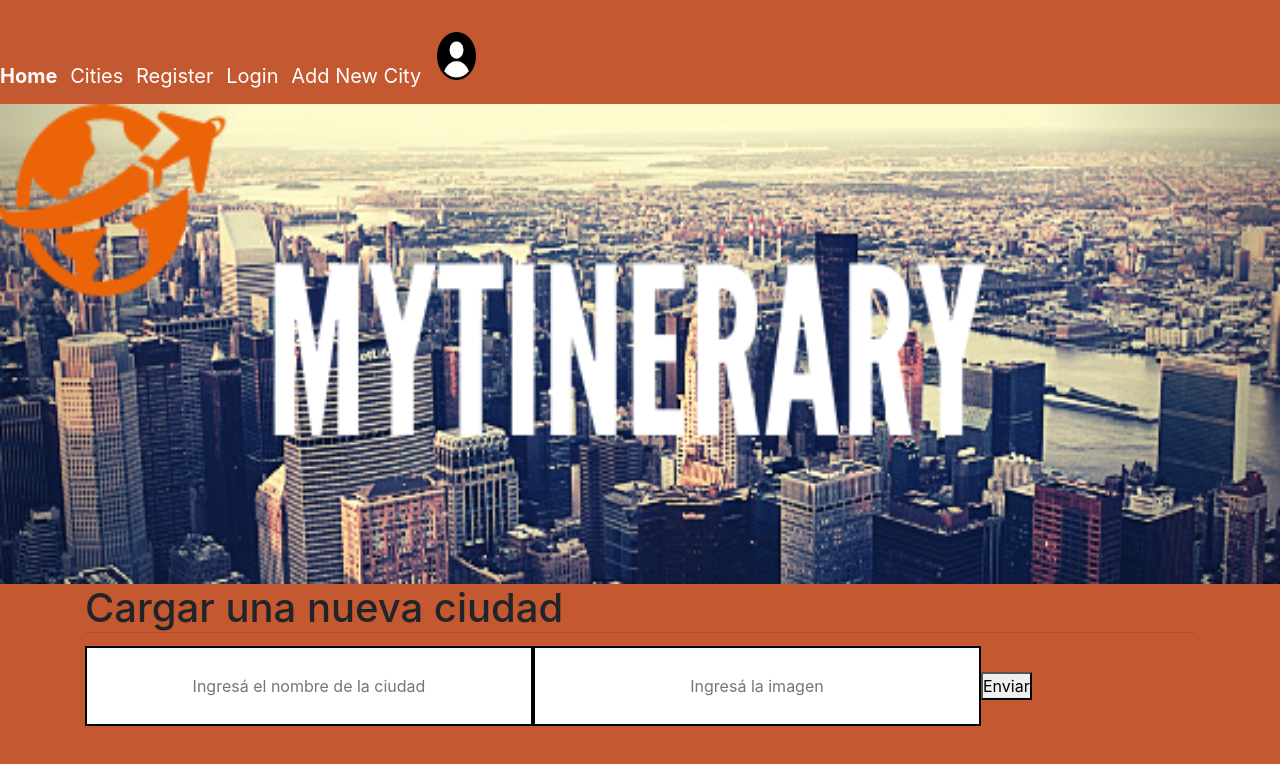
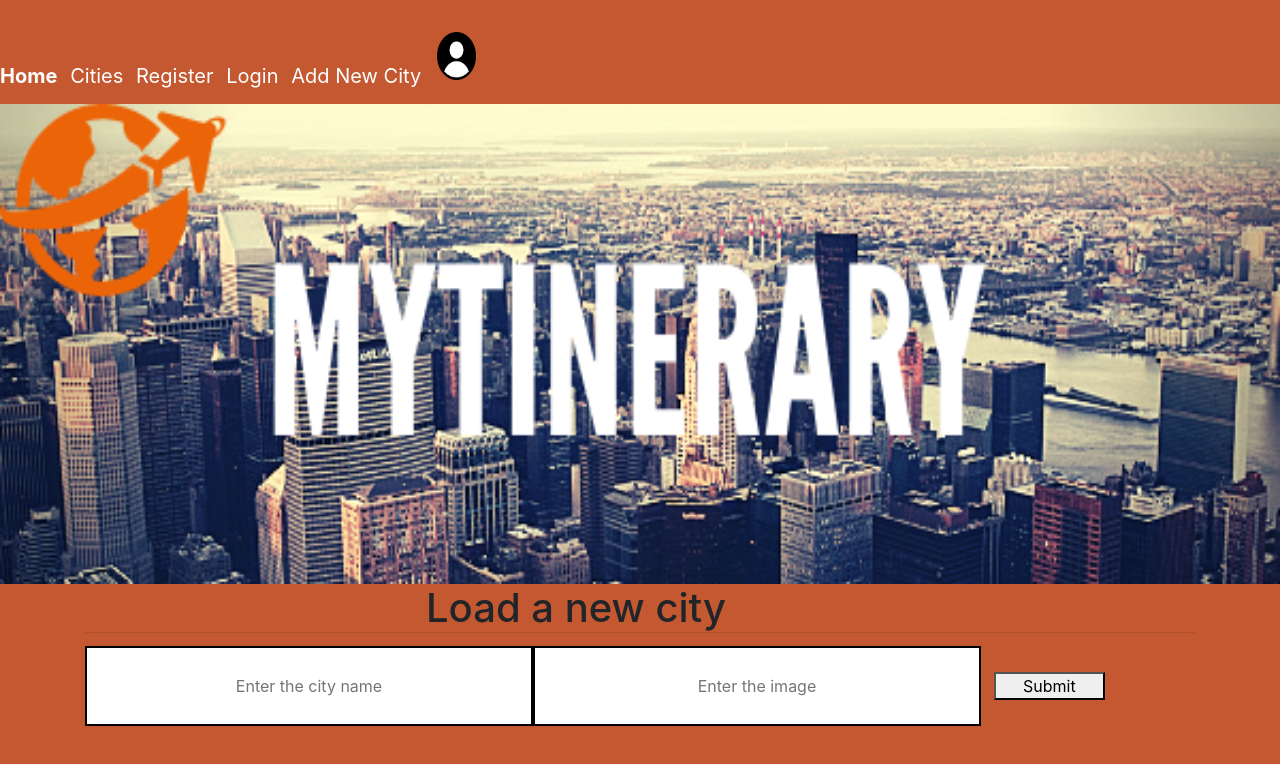
Before and after one commit to LucioBenedettelli/Benedettelli-Tinerary, a React (Create React App) app in the folder frontend/: page /newcity in a window 1280 px wide. Shown: the top 764 px of the page. Built offline with nearby package versions, Linux system fonts and the light colour scheme.

Commit message:
Sprint 4- 5

```diff
--- a/frontend/src/components/Itinerary.js
+++ b/frontend/src/components/Itinerary.js
@@ -92,13 +92,13 @@ const Itinerary = (item) => {
                       backgroundRepeat: "no-repeat",
                     }}
                   >
-                    <h4>{activity.titleActivity}</h4>{" "}
+                    <h4 className= "titulo">{activity.titleActivity}</h4>{" "}
                   </div>
                 ))}
 
 
 {item.item.comments.map(comment =>{
-console.log(comment)
+
   return (
     <div class="dialogbox">
     <div class="body">
--- a/frontend/src/components/Login.js
+++ b/frontend/src/components/Login.js
@@ -72,7 +72,7 @@ const Login = (props) => {
     return (
         <div className="container">
             <div className="form">
-            <h1>Login</h1>
+            <h1 className="logeo">Login</h1>
             <input  type="text" name="username" placeholder="Username"
             onChange={leerInput} />
             <input type="password" name="password" placeholder="Password"
--- a/frontend/src/components/NewCity.js
+++ b/frontend/src/components/NewCity.js
@@ -1,6 +1,7 @@
 import { connect } from 'react-redux'
 import React, { useState } from 'react'
 import allCityActions from "../redux/actions/allCityActions"
+import Swal from 'sweetalert2'
 
 const NewCity = (props) => {
     const [newCity, setNewCity] = useState({
@@ -18,7 +19,11 @@ const NewCity = (props) => {
     const enviarInfo = e => {
         e.preventDefault()
         if (newCity.cityName=== '' || newCity.cityImage === '') {
-            alert("Nombre, apellido y nacionalidad son obligatorios")
+            Swal.fire({
+                icon: 'error',
+                title: 'Oops...',
+                text: '¡City name and image are required!',
+              })
             return false
         }
         props.newCity(newCity)
@@ -26,12 +31,14 @@ const NewCity = (props) => {
     }
     return (
         <div className="container">
-            <h1>Cargar una nueva ciudad</h1>
+            <h1 className="newcities">Load a new city</h1>
             <hr/>
+            <div className="botonesCiudad">
             <div className="form">
-            <input type="text" name="cityName" placeholder="Ingresá el nombre de la ciudad" onChange={leerInput} />
-            <input type="text" name="cityImage" placeholder="Ingresá la imagen" onChange={leerInput}/>
-            <button onClick={enviarInfo}>Enviar</button>
+            <input type="text" name="cityName" placeholder="Enter the city name" onChange={leerInput} />
+            <input type="text" name="cityImage" placeholder="Enter the image" onChange={leerInput}/>
+            <button className= "submit" onClick={enviarInfo}>Submit</button>
+            </div>
             </div>
         </div>
     )
--- a/frontend/src/styles.css
+++ b/frontend/src/styles.css
@@ -617,4 +617,27 @@ border: 0px solid #000000;
 
 .googlecito{
     width: 20%;
+    text-align: center;
 }
+
+.logeo{
+    text-align: center;
+    position: relative;
+    right: 7vw;
+}
+
+.tituloActividades{
+    background-color: red;
+}
+
+.submit{
+    margin-left: 1vw;
+    width: 10%;
+
+}
+
+.newcities{
+    text-align: center;
+    position: relative;
+    right: 5vw;
+}
```
Also changed, not shown: 1 other file (tests, documents, lock files or other folders).
